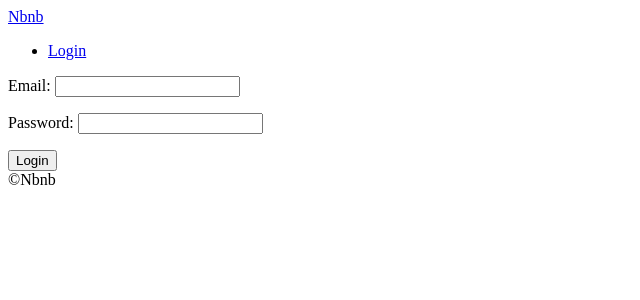
After one commit to seon54/airbnb-clone, a Django app: page /users/login in a window 1280 px wide. The commit adds this page. Shown: the top 300 px of the page, without its empty margins (0-640 px from the left). Run offline with Django 3.2, Linux system fonts and the light colour scheme.

Commit message:
done login & logout with form

```diff
--- a/config/settings.py
+++ b/config/settings.py
@@ -128,3 +128,7 @@
 
 # Custom user model
 AUTH_USER_MODEL = "users.User"
+
+AUTHENTICATION_BACKENDS = [
+    'django.contrib.auth.backends.ModelBackend',
+]
--- a/config/urls.py
+++ b/config/urls.py
@@ -22,6 +22,7 @@ urlpatterns = [
     path("admin/", admin.site.urls),
     path("", include("core.urls", namespace="core")),
     path("rooms/", include("rooms.urls", namespace="rooms")),
+    path("users/", include("users.urls", namespace="users")),
 ]
 
 if settings.DEBUG:
--- a/templates/partials/nav.html
+++ b/templates/partials/nav.html
@@ -1,7 +1,12 @@
 <header>
     <a href="{% url 'core:home' %}">Nbnb</a>
     <ul>
-        <li><a href="#">Login</a></li>
+        {% if user.is_authenticated %}
+            <li><a href="{% url "users:logout" %}">Log out</a></li>
+        {% else %}
+            <li><a href="{% url "users:login" %}">Login</a></li>
+        {% endif %}
+
     </ul>
 
 </header>
--- /dev/null
+++ b/templates/users/login.html
@@ -0,0 +1,16 @@
+{% extends 'base.html' %}
+{% block page_title %}
+    Login
+{% endblock page_title %}
+
+{% block search-bar %} {% endblock search-bar %}
+
+
+{% block content %}
+
+    <form method="POST" action="{% url "users:login" %}">
+        {% csrf_token %}
+        {{ form.as_p }}
+        <button>Login</button>
+    </form>
+{% endblock content %}
--- /dev/null
+++ b/users/forms.py
@@ -0,0 +1,19 @@
+from django import forms
+from .models import User
+
+
+class LoginForm(forms.Form):
+    email = forms.EmailField()
+    password = forms.CharField(widget=forms.PasswordInput)
+
+    def clean(self):
+        email = self.cleaned_data.get('email')
+        password = self.cleaned_data.get('password')
+        try:
+            user = User.objects.get(email=email)
+            if user.check_password(password):
+                return self.cleaned_data
+            else:
+                self.add_error('password', forms.ValidationError('Password is wrong'))
+        except User.DoesNotExist:
+            self.add_error('email', forms.ValidationError("User does not exist."))
--- /dev/null
+++ b/users/urls.py
@@ -0,0 +1,9 @@
+from django.urls import path
+from .views import LoginView, logout_view
+
+app_name='users'
+
+urlpatterns = [
+    path('login', LoginView.as_view(), name='login'),
+    path('logout', logout_view, name='logout'),
+]
--- a/users/views.py
+++ b/users/views.py
@@ -1,3 +1,25 @@
-from django.shortcuts import render
+from django.contrib.auth import authenticate, login, logout
+from django.shortcuts import render, redirect
+from django.urls import reverse, reverse_lazy
+from django.views.generic import FormView
+from .forms import LoginForm
 
-# Create your views here.
+
+class LoginView(FormView):
+    template_name = 'users/login.html'
+    form_class = LoginForm
+    success_url = reverse_lazy('core:home')
+
+    def form_valid(self, form):
+        if form.is_valid():
+            email = form.cleaned_data.get('email')
+            password = form.cleaned_data.get('password')
+            user = authenticate(self.request, username=email, password=password)
+            if user is not None:
+                login(self.request, user)
+        return super().form_valid(form)
+
+
+def logout_view(request):
+    logout(request)
+    return redirect(reverse('core:home'))
```
